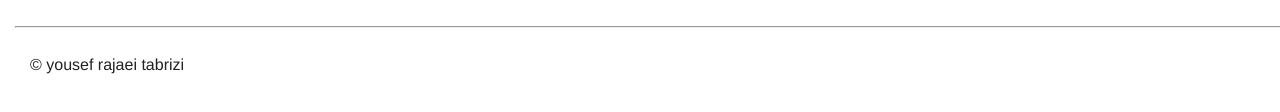
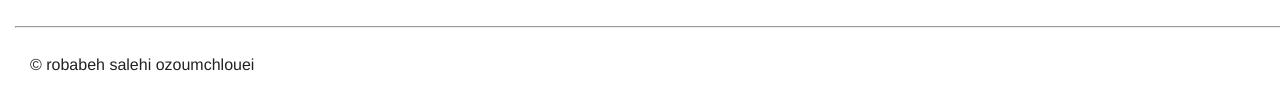
Before and after one commit to alu0100828771/PL-CSV, a plain HTML site: page index.html in a window 1280 px wide. Shown: the part 480-592 px from the top of the page. Drawn offline with nearby package versions, Linux system fonts and the light colour scheme.

Commit message:
ADDED AUTOR

```diff
--- a/index.html
+++ b/index.html
@@ -45,7 +45,7 @@
     <div class="big columns">
       <hr/>
       <div class="small columns">
-        <p> &copy; yousef rajaei tabrizi </p>
+        <p> &copy; robabeh salehi ozoumchlouei </p>
       </div>
     </div>
   </body>
```
